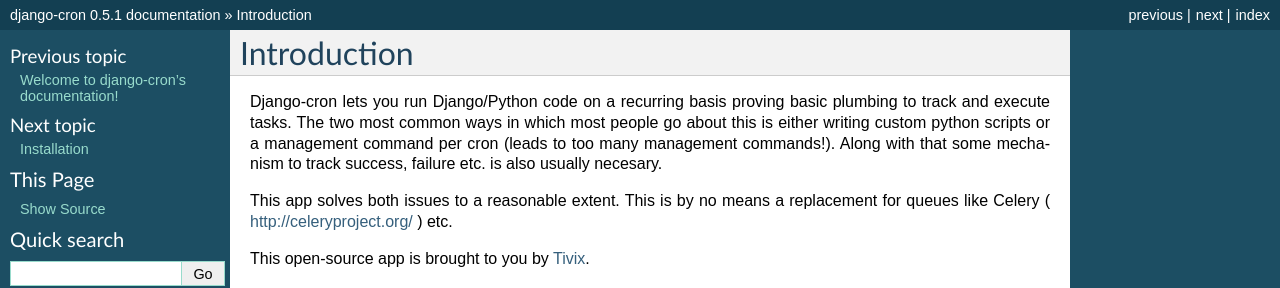
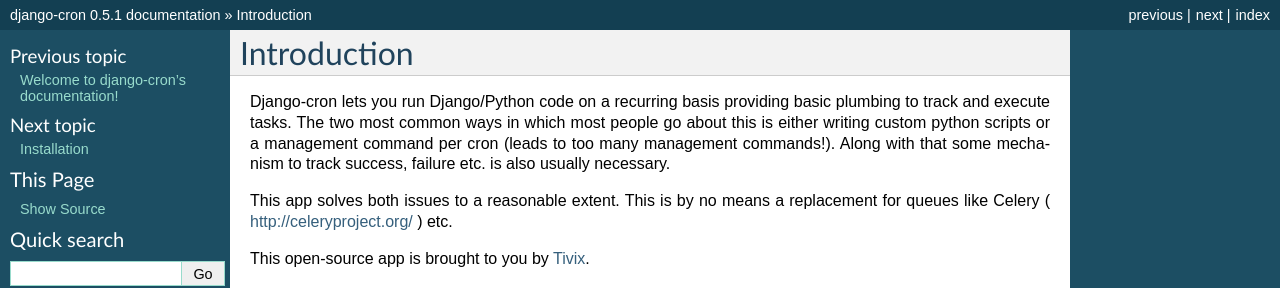
Before and after one commit to Tivix/django-cron, a Sphinx documentation site: the page built from docs/introduction.rst, in a window 1280 px wide. Shown: the top 288 px of the page. Built offline with Sphinx 7.4.7, drawn with Linux system fonts in a browser that asks for light colours.

Commit message:
Fix typos in Introduction documentation

```diff
--- a/docs/introduction.rst
+++ b/docs/introduction.rst
@@ -1,7 +1,7 @@
 Introduction
 ============
 
-Django-cron lets you run Django/Python code on a recurring basis proving basic plumbing to track and execute tasks. The two most common ways in which most people go about this is either writing custom python scripts or a management command per cron (leads to too many management commands!). Along with that some mechanism to track success, failure etc. is also usually necesary.
+Django-cron lets you run Django/Python code on a recurring basis providing basic plumbing to track and execute tasks. The two most common ways in which most people go about this is either writing custom python scripts or a management command per cron (leads to too many management commands!). Along with that some mechanism to track success, failure etc. is also usually necessary.
 
 This app solves both issues to a reasonable extent. This is by no means a replacement for queues like Celery ( http://celeryproject.org/ ) etc.
 
```
